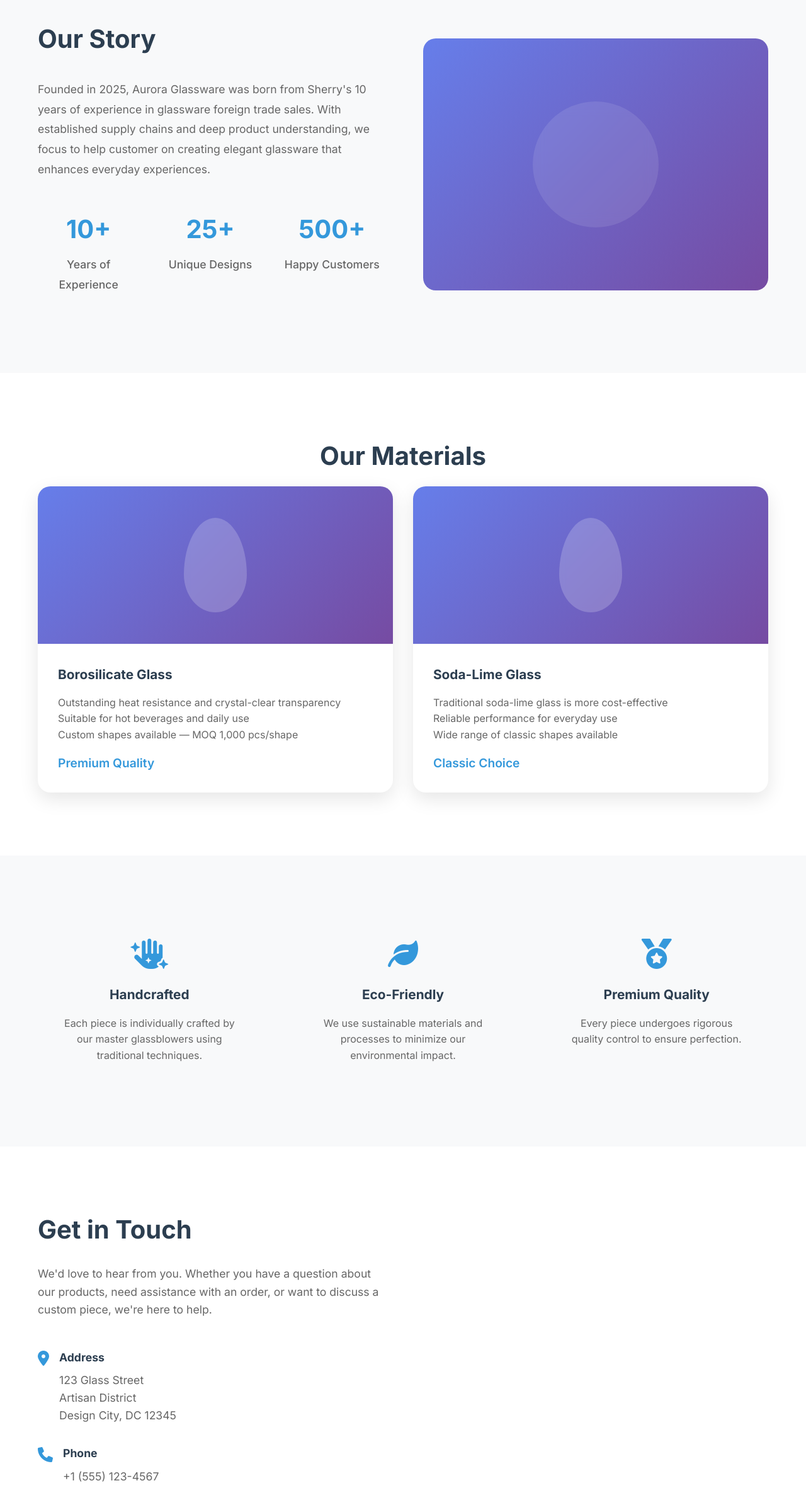
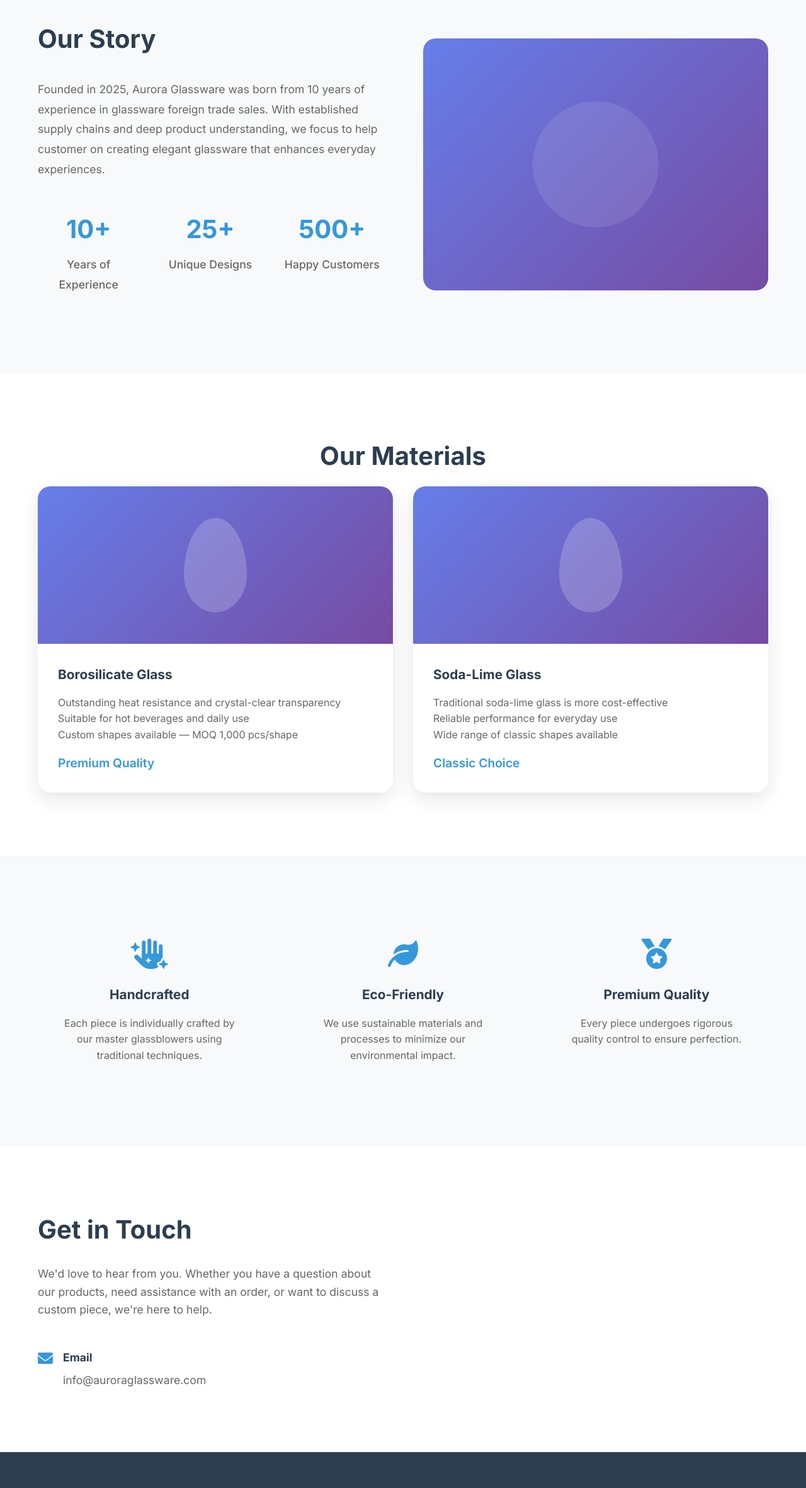
Before and after one commit to sherryfan2025/Sherry, a plain HTML site: page index.html in a window 1280 px wide. Shown: the part 870-3232 px from the top of the page at 63% size. Drawn offline with Linux system fonts and the light colour scheme.

Commit message:
Add files via upload

```diff
--- a/index.html
+++ b/index.html
@@ -58,7 +58,7 @@
             <div class="about-content">
                 <div class="about-text">
                     <h2>Our Story</h2>
-                    <p>Founded in 2025, Aurora Glassware was born from Sherry's 10 years of experience in glassware foreign trade sales. With established supply chains and deep product understanding, we focus to help customer on creating elegant glassware that enhances everyday experiences.</p>
+                    <p>Founded in 2025, Aurora Glassware was born from 10 years of experience in glassware foreign trade sales. With established supply chains and deep product understanding, we focus to help customer on creating elegant glassware that enhances everyday experiences.</p>
                     <div class="stats">
                         <div class="stat">
                             <h3>10+</h3>
@@ -141,22 +141,6 @@
 
                                          <div class="contact-details">
                          <div class="contact-item">
-                            <i class="fas fa-map-marker-alt"></i>
-                            <div>
-                                <h4>Address</h4>
-                                <p>123 Glass Street<br>Artisan District<br>Design City, DC 12345</p>
-                            </div>
-                        </div>
-
-                        <div class="contact-item">
-                            <i class="fas fa-phone"></i>
-                            <div>
-                                <h4>Phone</h4>
-                                <p>+1 (555) 123-4567</p>
-                            </div>
-                        </div>
-
-                        <div class="contact-item">
                              <i class="fas fa-envelope"></i>
                              <div>
                                  <h4>Email</h4>
@@ -178,12 +162,6 @@
                                  <div class="footer-section">
                      <h3>Aurora Glassware</h3>
                      <p>Crafting elegance in every glass since 2025.</p>
-                    <div class="social-links">
-                        <a href="#"><i class="fab fa-facebook"></i></a>
-                        <a href="#"><i class="fab fa-instagram"></i></a>
-                        <a href="#"><i class="fab fa-twitter"></i></a>
-                        <a href="#"><i class="fab fa-pinterest"></i></a>
-                    </div>
                  </div>
 
 
```
Also changed, not shown: styles.css (line endings or trailing spaces). Lines whose indentation alone changed are shown as unchanged.
